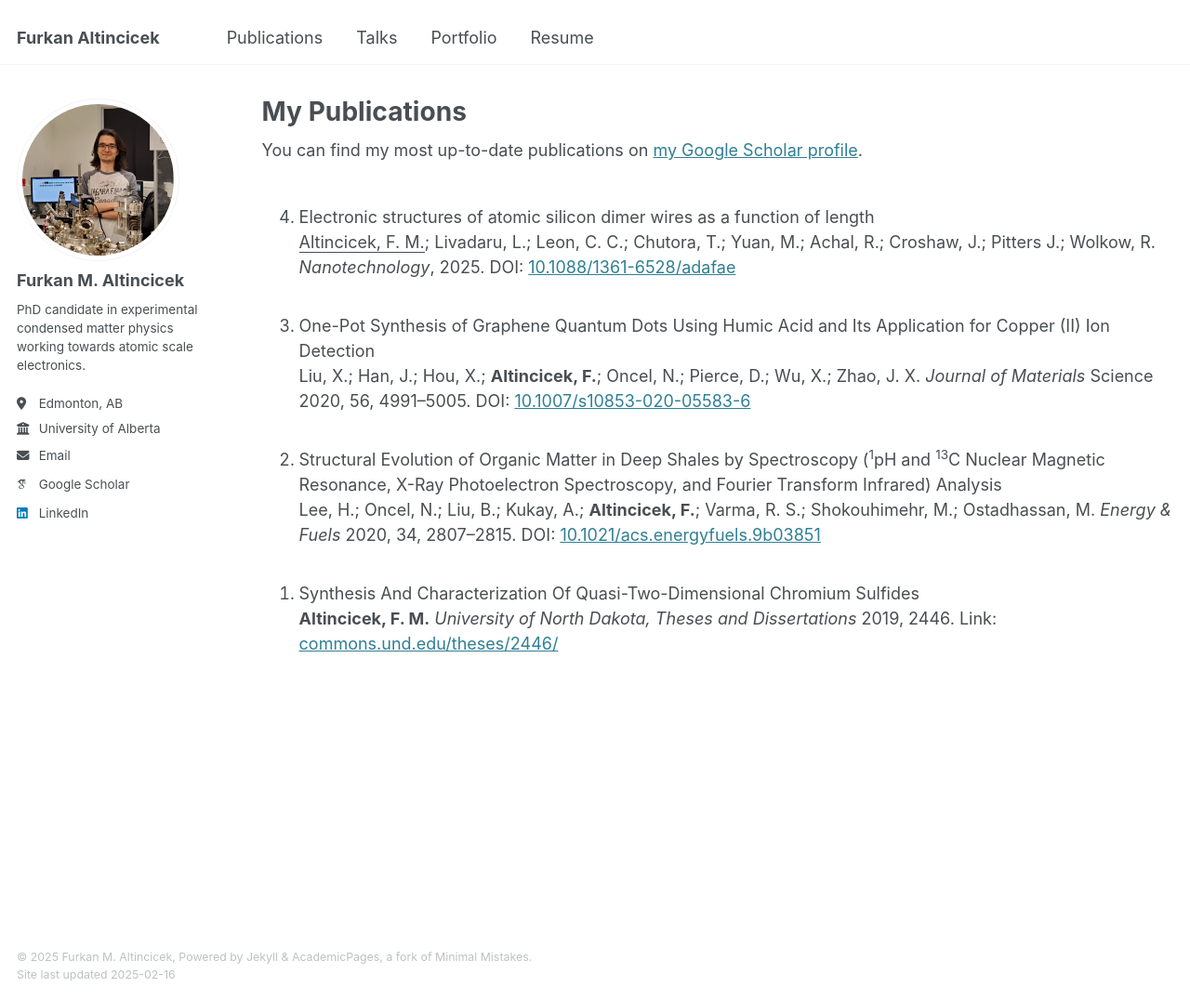
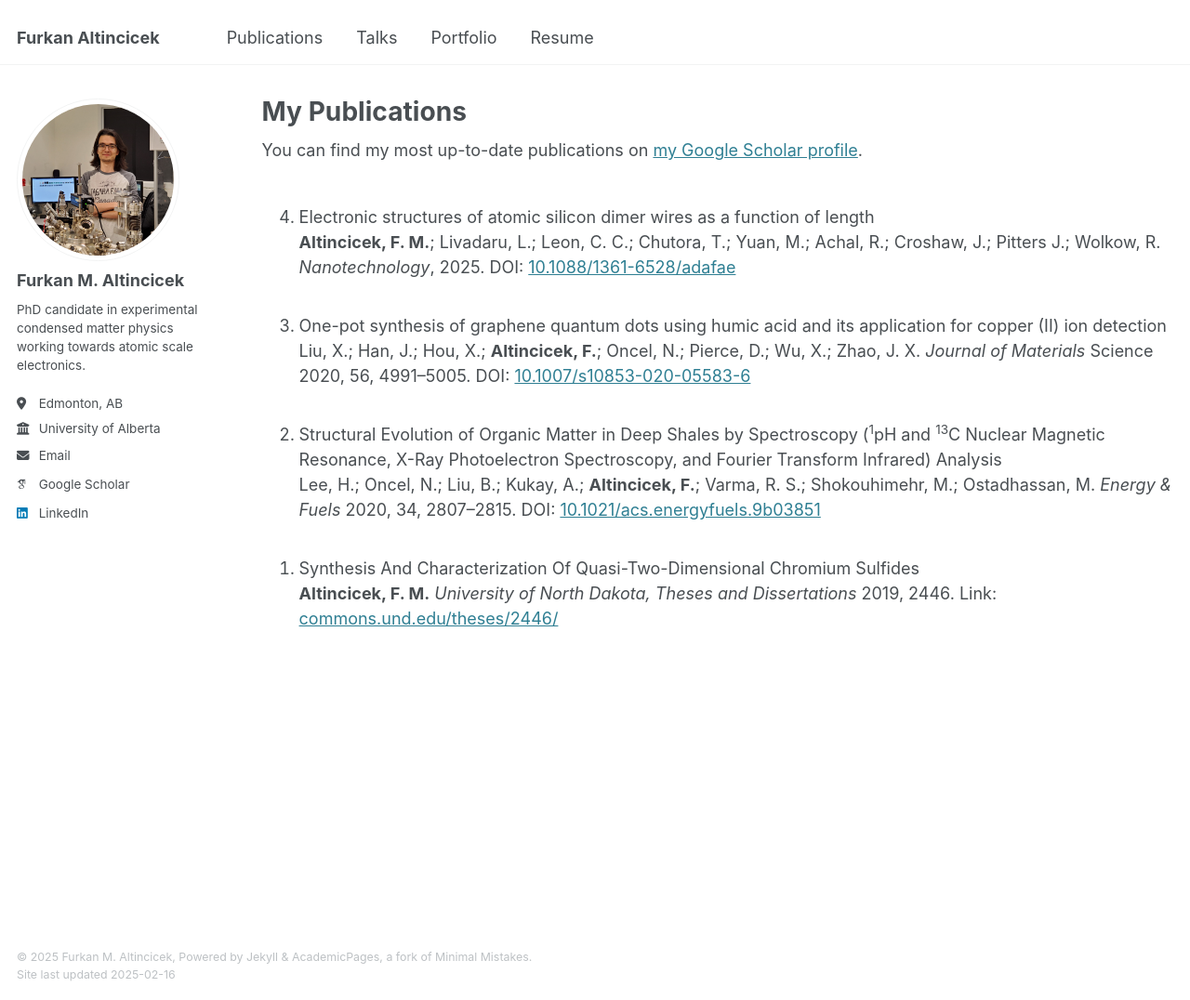
Before and after one commit to faltincicek/faltincicek.github.io, a Jekyll site: the page built from _pages/publications.html, in a window 1280 px wide and 1076 px high. Shown: the whole window at 93% size. Built offline with Jekyll 4.4.1, drawn with Linux system fonts in a browser that asks for light colours; some web fonts are replaced.

```diff
--- a/_pages/publications.html
+++ b/_pages/publications.html
@@ -9,19 +9,19 @@ You can find my most up-to-date publications on <a href="https://scholar.google.
 
 <ol reversed>
 
-  <li>Electronic structures of atomic silicon dimer wires as a function of length<br>
-<u>Altincicek, F. M.</u>; Livadaru, L.; Leon, C. C.; Chutora, T.; Yuan, M.; Achal, R.; Croshaw, J.; Pitters J.; Wolkow, R. <i>Nanotechnology</i>, 2025. DOI: <a href="https://doi.org/10.1088/1361-6528/adafae">10.1088/1361-6528/adafae</a><br><br>
+<li>Electronic structures of atomic silicon dimer wires as a function of length<br>
+<b>Altincicek, F. M.</b>; Livadaru, L.; Leon, C. C.; Chutora, T.; Yuan, M.; Achal, R.; Croshaw, J.; Pitters J.; Wolkow, R. <i>Nanotechnology</i>, 2025. DOI: <a href="https://doi.org/10.1088/1361-6528/adafae">10.1088/1361-6528/adafae</a><br><br>
 </li>
 
-  <li>One-Pot Synthesis of Graphene Quantum Dots Using Humic Acid and Its Application for Copper (II) Ion Detection<br>
+<li>One-pot synthesis of graphene quantum dots using humic acid and its application for copper (II) ion detection<br>
 Liu, X.; Han, J.; Hou, X.; <b>Altincicek, F.</b>; Oncel, N.; Pierce, D.; Wu, X.; Zhao, J. X. <i>Journal of Materials</i> Science 2020, 56, 4991–5005. DOI: <a href="https://doi.org/10.1007/s10853-020-05583-6">10.1007/s10853-020-05583-6</a><br><br>
 </li>
 
-  <li>Structural Evolution of Organic Matter in Deep Shales by Spectroscopy (<sup>1</sup>pH and <sup>13</sup>C Nuclear Magnetic Resonance, X-Ray Photoelectron Spectroscopy, and Fourier Transform Infrared) Analysis<br>
+<li>Structural Evolution of Organic Matter in Deep Shales by Spectroscopy (<sup>1</sup>pH and <sup>13</sup>C Nuclear Magnetic Resonance, X-Ray Photoelectron Spectroscopy, and Fourier Transform Infrared) Analysis<br>
 Lee, H.; Oncel, N.; Liu, B.; Kukay, A.; <b>Altincicek, F.</b>; Varma, R. S.; Shokouhimehr, M.; Ostadhassan, M. <i>Energy & Fuels</i> 2020, 34, 2807–2815. DOI: <a href="https://doi.org/10.1021/acs.energyfuels.9b03851">10.1021/acs.energyfuels.9b03851</a><br><br>
 </li>
 
-  <li>Synthesis And Characterization Of Quasi-Two-Dimensional Chromium Sulfides<br>
+<li>Synthesis And Characterization Of Quasi-Two-Dimensional Chromium Sulfides<br>
 <b>Altincicek, F. M.</b> <i>University of North Dakota, Theses and Dissertations</i> 2019, 2446. Link: <a href="https://commons.und.edu/theses/2446/">commons.und.edu/theses/2446/</a><br><br>
 </li>
 
```
